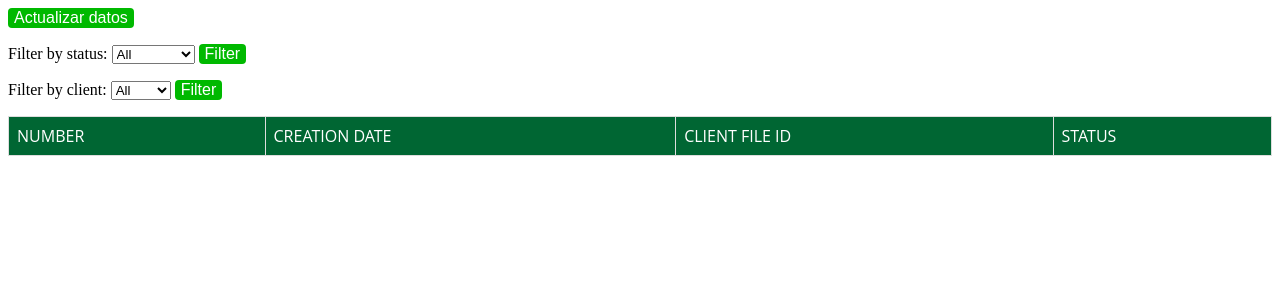
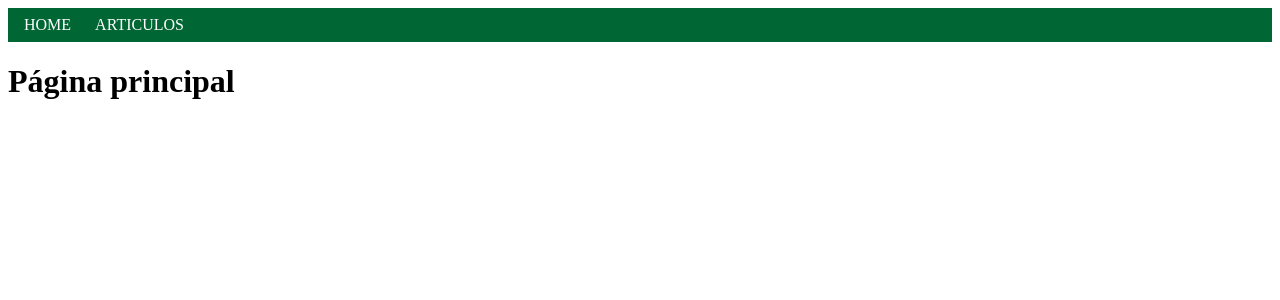
Before and after one commit to Zirnit/Flask-Defontana-data, a Flask app: page / in a window 1280 px wide. Shown: the top 300 px of the page. Run offline with Flask 2, Linux system fonts and the light colour scheme; lists and menus that the app fills with data are empty.

```diff
--- a/static/styles/style.css
+++ b/static/styles/style.css
@@ -90,3 +90,41 @@ button:active {
 .filter button:active {
   background-color: #008900;
 }
+
+nav {
+  display: flex;
+  align-items: center;
+  justify-content: space-between;
+  background-color: #006633;
+  color: white;
+  padding: 8px;
+}
+
+nav ul {
+  list-style: none;
+  margin: 0;
+  padding: 0;
+  display: flex;
+}
+
+nav li {
+  margin-right: 8px;
+}
+
+nav a {
+  text-decoration: none;
+  color: white;
+  font-size: 16px;
+  font-weight: 400;
+  text-transform: uppercase;
+  padding: 8px;
+  border-radius: 4px;
+}
+
+nav a:hover {
+  background-color: #00a600;
+}
+
+nav a:active {
+  background-color: #008900;
+}
--- a/templates/base.html
+++ b/templates/base.html
@@ -6,6 +6,12 @@
   <script type="text/javascript" src="{{url_for('static', filename='sort.js')}}"></script>
 </head>
 <body>
+  <nav>
+    <ul>
+      <li><a href="{{ url_for('index') }}">Home</a></li>
+      <li><a href="{{ url_for('articulos') }}">Articulos</a></li>
+    </ul>
+  </nav>
   {% for message in get_flashed_messages() %}
     <div class="flash">{{ message }}</div>
   {% endfor %}
--- a/templates/index.html
+++ b/templates/index.html
@@ -1,42 +1,15 @@
+{% extends "base.html" %}
+
+{% block title %}Home{% endblock %}
+
+{% block content %}
 <html>
   <head>
     <title>Index</title>
     <link rel="stylesheet" href="{{ url_for('static',filename='styles/style.css') }}">
   </head>
   <body>
-    <form method="post">
-      <button type="submit">Actualizar datos</button>
-    </form>
-    <form method="GET" action="/">
-      <label for="status">Filter by status:</label>
-      <select id="status" name="status">
-        <option value="">All</option>
-        <option value="P (PENDIENTE)">Pendiente</option>
-      </select>
-      <button type="submit">Filter</button>
-    </form>
-    <form method="GET" action="/">
-      <label for="client_file_id">Filter by client:</label>
-      <select id="client_file_id" name="client_file_id">
-        <option value="">All</option>
-        <option value="10105">10105</option>
-      </select>
-      <button type="submit">Filter</button>
-    </form>
-    <table>
-      <tr>
-        <th>Number</th>
-        <th>Creation Date</th>
-        <th>Client File ID</th>
-        <th>Status</th>
-      </tr>
-      {% for row in rows %}
-      <tr>
-        <td><a href="/detalle_pedido/{{ row[0] }}">{{ row[0] }}</a></td>
-        <td>{{ row[1] }}</td>
-        <td>{{ row[2] }}</td>
-        <td>{{ row[3] }}</td>
-      </tr>
-      {% endfor %}
-    </table>
+    <h1>Página principal</h1>
+  </body>
 </html>
+{% endblock %}
```
